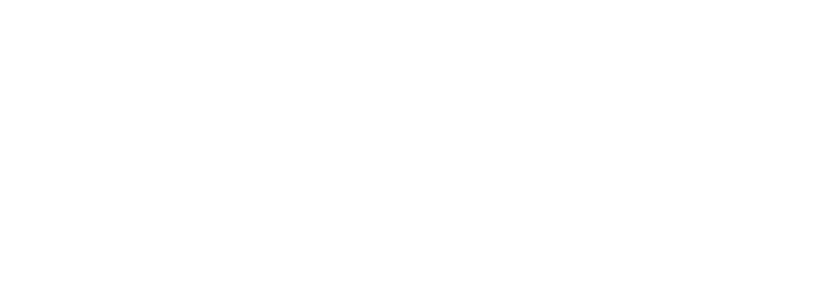
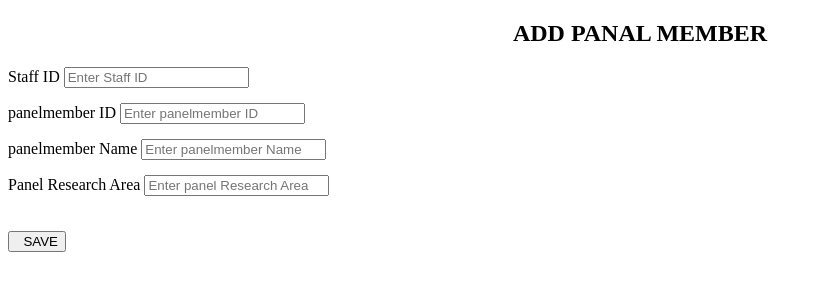
Before and after one commit to ManulThisuraka/RPMS-AF, a React (Vite) app in the folder frontend/: page /panelmember/add in a window 1280 px wide. Before the commit this address had no page. Shown: the top 300 px of the page, without its empty margins (0-821 px from the left). Built offline with nearby package versions, Linux system fonts and the light colour scheme.

Commit message:
add panel member page created

```diff
--- a/frontend/App.jsx
+++ b/frontend/App.jsx
@@ -4,6 +4,7 @@
 import UserContext from "./src/context/UserContext";
 
 import LoginPage from "./src/pages/LoginPage";
+import AddPanelMember from "./src/pages/AddPanelMember";
 import { render } from "react-dom";
 
 export default class App extends React.Component {
@@ -15,6 +16,7 @@
       <Router>
         <Routes>
           <Route path="/user/login" element={<LoginPage/>}/>
+          <Route path="/panelmember/add" element={<AddPanelMember/>}/>
         </Routes>
       </Router>
     );
--- /dev/null
+++ b/frontend/src/pages/AddPanelMember.jsx
@@ -0,0 +1,113 @@
+import React, { Component} from 'react';
+import axios from 'axios';
+
+export default class AddPanelMember extends Component {
+  constructor(props) {
+      super(props);
+      this.state = {
+        staffID: "",
+        panelmemberID: "",
+        panelmemberName: "",
+        p_researchArea: ""
+      }
+  }
+
+ handleInputChange = (e) => {
+     const{name,value} = e.target;
+
+     this.setState({
+         ...this.state,
+         [name]:value
+        })
+ }
+
+ onSubmit = (e) => {
+     e.preventDefault();
+
+     const {staffID, panelmemberID, panelmemberName, p_researchArea} = this.state;
+
+     const data = {
+        staffID: staffID,
+        panelmemberID: panelmemberID,
+        panelmemberName: panelmemberName,
+        p_researchArea: p_researchArea
+     }
+
+     console.log(data)
+
+     axios.post("http://localhost:5000/panelMembers/save", data).then((res) => {
+         if(res.data.success){
+            alert("Data saved successfully !!!");
+             this.setState({
+                staffID: "",
+                panelmemberID: "",
+                panelmemberName: "",
+                p_researchArea: ""
+             }
+             )
+         }
+     })
+ }
+
+  render(){
+    return(
+    <div className="panelMembers-container">
+     <div className = "col-md-8 mt-4 mx-auto">
+         <center><h2 className = "h3 mb-3 font-weight-normal">ADD PANAL MEMBER</h2></center>
+         <form className = "needs-validation" noValidate>
+             {/* staff ID */}
+             <div className = "form-group" style = {{marginBottom: '15px'}}>
+                 <label style = {{marginBottom:'5px'}}> Staff ID </label>
+                 <input type = "text"
+                 className = "form-control"
+                 name = "staffID"
+                 placeholder = "Enter Staff ID"
+                 value = {this.state.staffID}
+                 onChange = {this.handleInputChange}/>
+             </div>
+
+             {/* panelmember ID */}
+             <div className = "form-group" style = {{marginBottom: '15px'}}>
+                 <label style = {{marginBottom:'5px'}}> panelmember ID </label>
+                 <input type = "text"
+                 className = "form-control"
+                 name = "panelmemberID"
+                 placeholder = "Enter panelmember ID"
+                 value = {this.state.panelmemberID}
+                 onChange = {this.handleInputChange}/>
+             </div>
+
+             {/* panelmember Name */}
+             <div className = "form-group" style = {{marginBottom: '15px'}}>
+                 <label style = {{marginBottom:'5px'}}> panelmember Name </label>
+                 <input type = "text"
+                 className = "form-control"
+                 name = "panelmemberName"
+                 placeholder = "Enter panelmember Name "
+                 value = {this.state.panelmemberName}
+                 onChange = {this.handleInputChange}/>
+             </div>
+
+             {/* panel researchArea */}
+               <div className = "form-group" style = {{marginBottom: '15px'}}>
+                 <label style = {{marginBottom:'5px'}}> Panel Research Area </label>
+                 <input type = "text"
+                 className = "form-control"
+                 name = "panelresearchArea"
+                 placeholder = "Enter panel Research Area "
+                 value = {this.state.p_researchAreaF}
+                 onChange = {this.handleInputChange}/>
+             </div>
+
+             <button className = "btn btn-secondary" type = "submit" style = {{marginTop: '20px'}} onClick={this.onSubmit}>
+                 <i className = "far fa-check-square"></i>
+                 &nbsp; SAVE
+             </button>
+         </form>
+
+     </div>
+     </div>
+
+    );
+  }
+}
```
